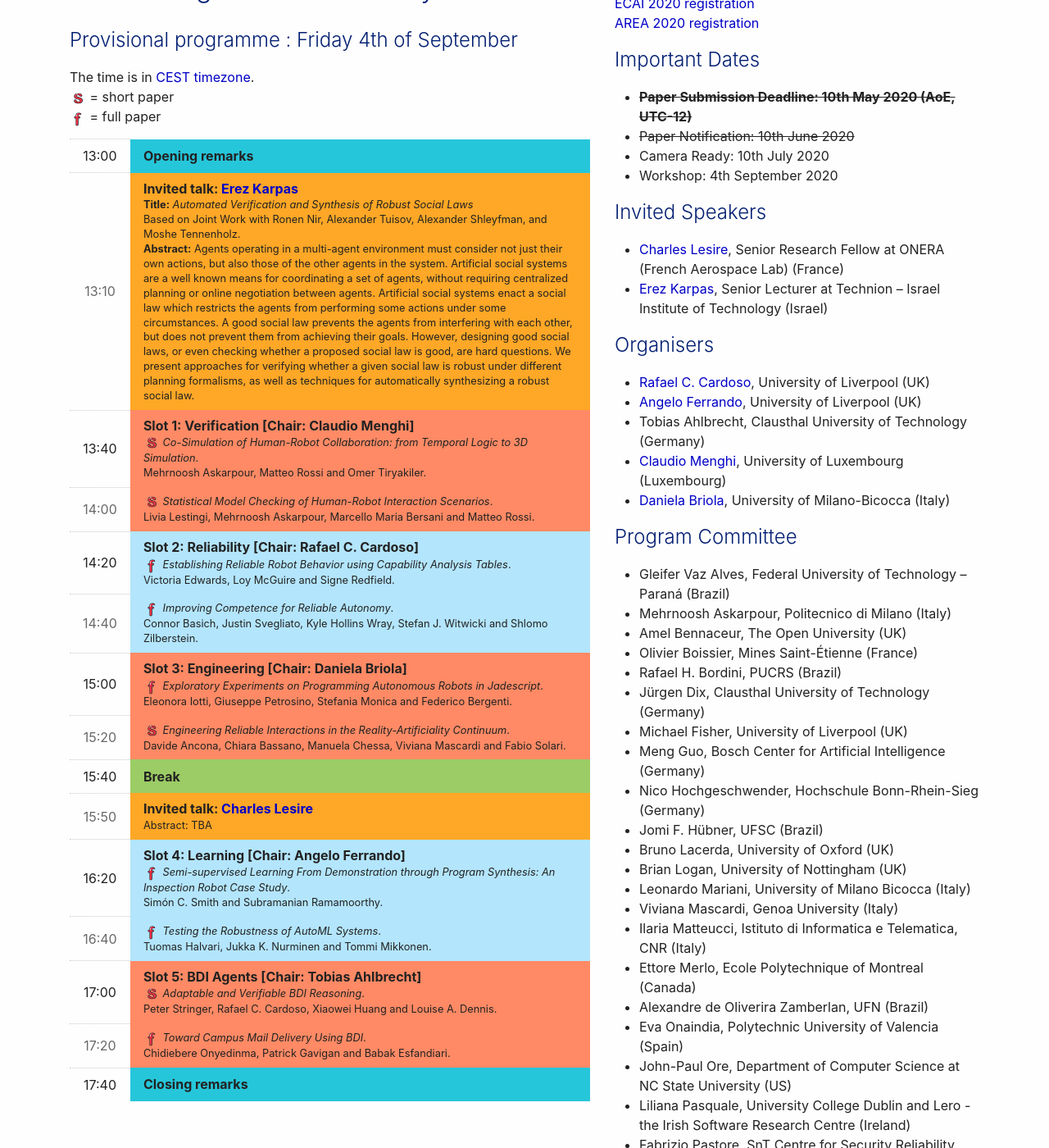
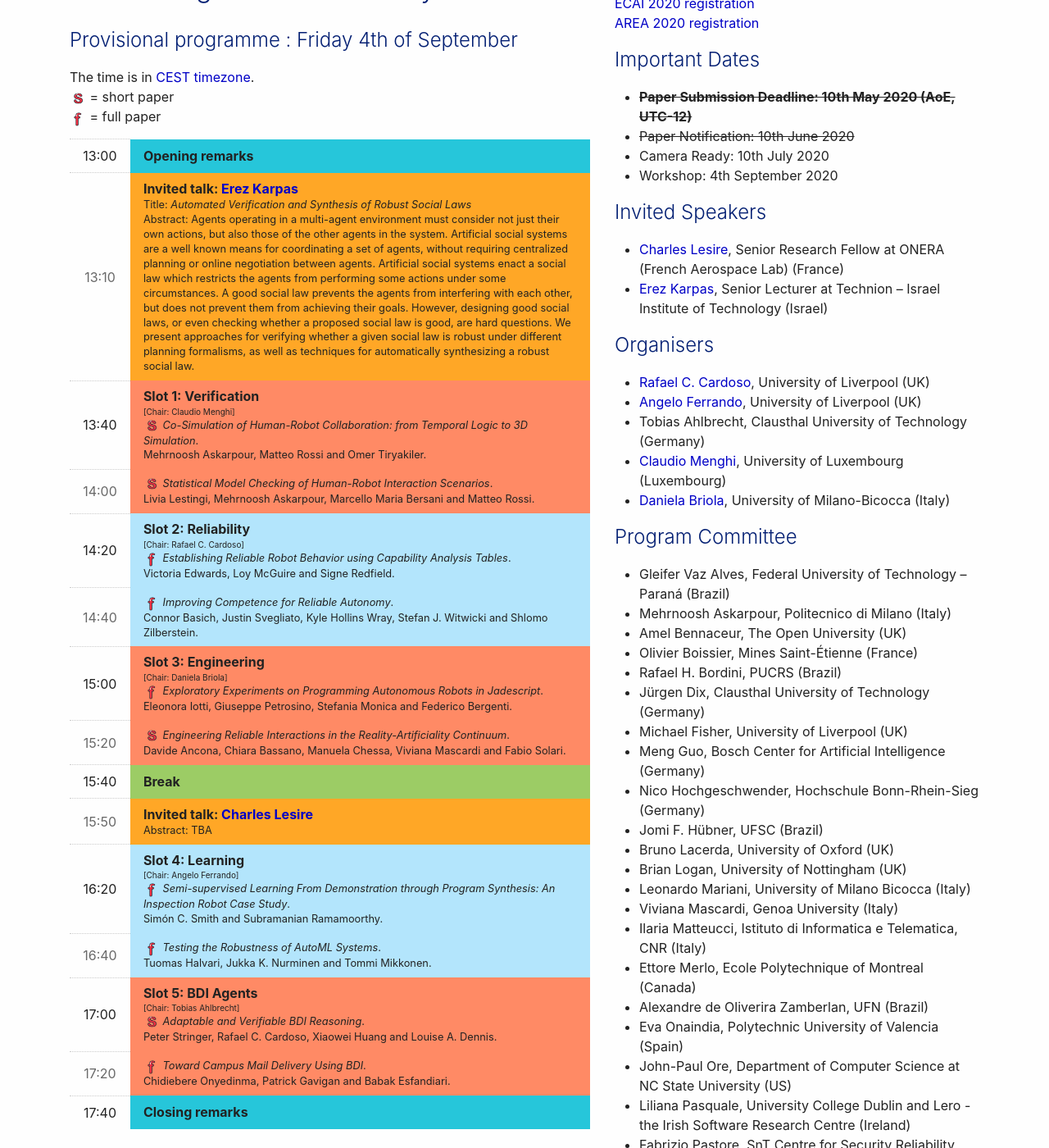
Before and after one commit to area2020/area2020.github.io, a Jekyll site: the page built from index.md, in a window 1280 px wide and 1400 px high, scrolled down 366 px. Shown: the whole window at 82% size. Built offline with Jekyll 4.4.1, drawn with Linux system fonts in a browser that asks for light colours; nearby versions of some CDN libraries.

Commit message:
Update index.md

```diff
--- a/index.md
+++ b/index.md
@@ -52,9 +52,8 @@ The time is in <a href="https://time.is/it/CEST">CEST timezone</a>.
             <th>13:10</th>
             <td colspan="4" class="stage-earth">Invited talk: <a href="https://karpase.net.technion.ac.il/" target="_blank">Erez Karpas</a>
               <span>
-                  <b>Title:</b> <i>Automated Verification and Synthesis of Robust Social Laws</i> <br/>
-                  Based on Joint Work with Ronen Nir, Alexander Tuisov, Alexander Shleyfman, and Moshe Tennenholz.<br/>
-                  <b>Abstract:</b> Agents operating in a multi-agent environment must consider not just their own actions, but also those of the other agents in the system. Artificial social systems are a well known means for coordinating a set of agents, without requiring centralized planning or online negotiation between agents. Artificial social systems enact a social law which restricts the agents from performing some actions under some circumstances. A good social law prevents the agents from interfering with each other, but does not prevent them from achieving their goals. However, designing good social laws, or even checking whether a proposed social law is good, are hard questions.
+                  Title: <i>Automated Verification and Synthesis of Robust Social Laws</i> <br/>
+                  Abstract: Agents operating in a multi-agent environment must consider not just their own actions, but also those of the other agents in the system. Artificial social systems are a well known means for coordinating a set of agents, without requiring centralized planning or online negotiation between agents. Artificial social systems enact a social law which restricts the agents from performing some actions under some circumstances. A good social law prevents the agents from interfering with each other, but does not prevent them from achieving their goals. However, designing good social laws, or even checking whether a proposed social law is good, are hard questions.
 We present approaches for verifying whether a given social law is robust under different planning formalisms, as well as techniques for automatically synthesizing a robust social law.
               </span>
             </td>
@@ -62,7 +61,7 @@ We present approaches for verifying whether a given social law is robust under d
         <tr>
             <th>13:40</th>
             <td colspan="4" class="stage-venus">
-            Slot 1: Verification [Chair: Claudio Menghi]
+                Slot 1: Verification <span style="font-size:10px">[Chair: Claudio Menghi]</span>
             <span>
               <img src="../../images/logos/s_icon.png" style="width:20px"/> <i>Co-Simulation of Human-Robot Collaboration: from Temporal Logic to 3D Simulation</i>. <br/>
               Mehrnoosh Askarpour, Matteo Rossi and Omer Tiryakiler.
@@ -81,7 +80,7 @@ We present approaches for verifying whether a given social law is robust under d
         <tr>
             <th>14:20</th>
             <td colspan="4" class="stage-mars">
-            Slot 2: Reliability [Chair: Rafael C. Cardoso]
+                Slot 2: Reliability <span style="font-size:10px">[Chair: Rafael C. Cardoso]</span>
             <span>
               <img src="../../images/logos/f_icon.png" style="width:20px"/> <i>Establishing Reliable Robot Behavior using Capability Analysis Tables</i>. <br/>
               Victoria Edwards, Loy McGuire and Signe Redfield.
@@ -100,7 +99,7 @@ We present approaches for verifying whether a given social law is robust under d
         <tr>
             <th>15:00</th>
             <td colspan="4" class="stage-venus">
-            Slot 3: Engineering [Chair: Daniela Briola]
+                Slot 3: Engineering <span style="font-size:10px">[Chair: Daniela Briola]</span>
             <span>
               <img src="../../images/logos/f_icon.png" style="width:20px"/> <i>Exploratory Experiments on Programming Autonomous Robots in Jadescript</i>. <br/>
               Eleonora Iotti, Giuseppe Petrosino, Stefania Monica and Federico Bergenti.
@@ -130,7 +129,7 @@ We present approaches for verifying whether a given social law is robust under d
         <tr>
             <th>16:20</th>
             <td colspan="4" class="stage-mars">
-            Slot 4: Learning [Chair: Angelo Ferrando]
+                Slot 4: Learning <span style="font-size:10px">[Chair: Angelo Ferrando]</span>
             <span>
               <img src="../../images/logos/f_icon.png" style="width:20px"/>  <i>Semi-supervised Learning From Demonstration through Program Synthesis: An Inspection Robot Case Study</i>. <br/>
               Simón C. Smith and Subramanian Ramamoorthy.
@@ -149,7 +148,7 @@ We present approaches for verifying whether a given social law is robust under d
         <tr>
             <th>17:00</th>
             <td colspan="4" class="stage-venus">
-            Slot 5: BDI Agents [Chair: Tobias Ahlbrecht]
+                Slot 5: BDI Agents <span style="font-size:10px">[Chair: Tobias Ahlbrecht]</span>
             <span>
              <img src="../../images/logos/s_icon.png" style="width:20px"/>  <i>Adaptable and Verifiable BDI Reasoning</i>. <br/>
               Peter Stringer, Rafael C. Cardoso, Xiaowei Huang and Louise A. Dennis.
```
